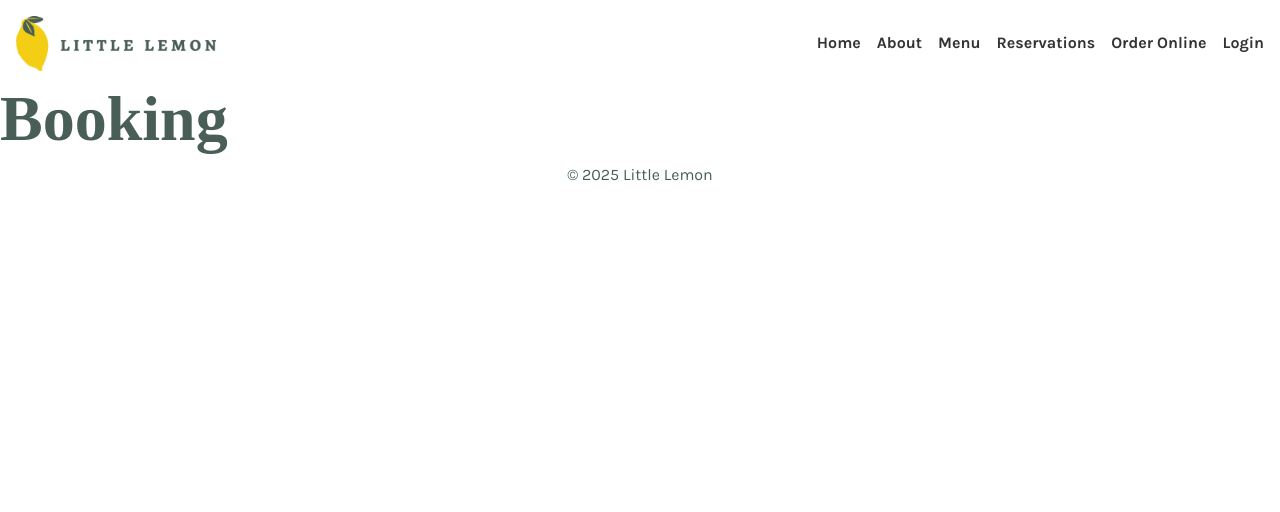
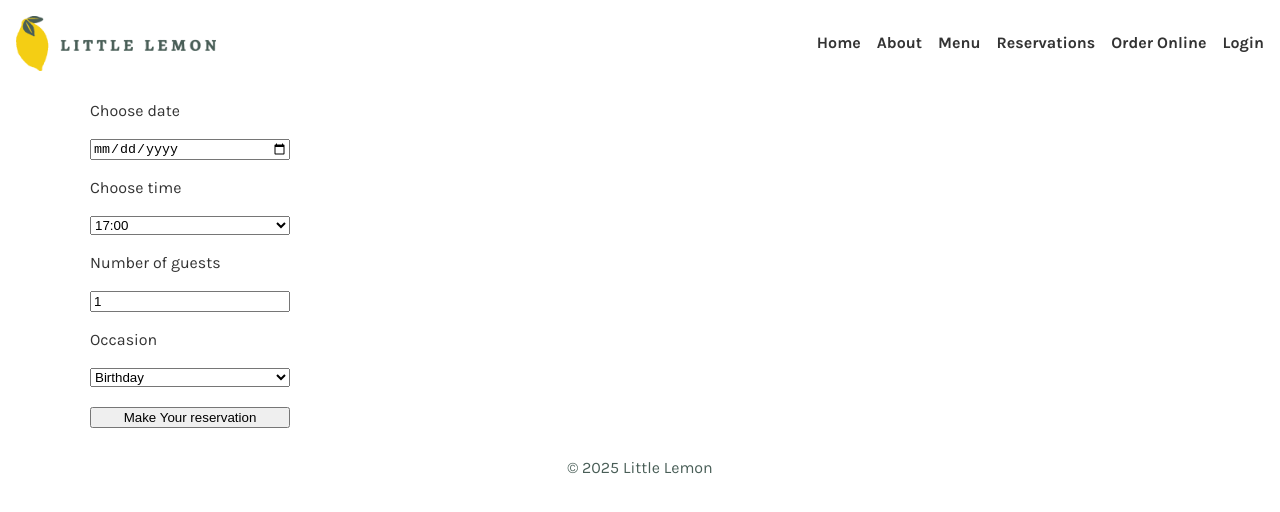
Before and after one commit to thismakesmehappy/little-lemon, a React (Vite) app: page /booking in a window 1280 px wide. Shown: the top 512 px of the page. Built offline with nearby package versions, Linux system fonts and the light colour scheme; a web font is replaced by a local one.

Commit message:
Build booking form

```diff
--- /dev/null
+++ b/src/feature/Booking/BookingForm.jsx
@@ -0,0 +1,55 @@
+const BookingForm = ({date, setDate, time, setTime, guests, setGuests, occasion, setOccasion, occasions, times}) => {
+    return (
+        <form style={{display: "grid", maxWidth: "200px", gap: "20px"}}>
+            <label htmlFor="res-date">Choose date</label>
+            <input
+                type="date"
+                id="res-date"
+                value={date}
+                onChange={(e) => setDate(e.target.value)}
+            />
+            <label htmlFor="res-time">Choose time</label>
+            <select id="res-time "
+                    value={time}
+                    onChange={(e) => setTime(e.target.value)}
+            >
+                {
+                    times.map((timeSlot, index) =>
+                        <option
+                            key={timeSlot.replace("\:", "")}
+                            value={index}
+                        >
+                            {timeSlot}
+                        </option>
+                    )
+                }
+            </select>
+            <label htmlFor="guests">Number of guests</label>
+            <input
+                type="number"
+                placeholder="1"
+                min="1"
+                max="10"
+                id="guests"
+                value={guests}
+                onChange={(e) => setGuests(e.target.value)}
+            />
+            <label htmlFor="occasion">Occasion</label>
+            <select id="occasion"
+                    value={occasion}
+                    onChange={(e) => setOccasion(e.target.value)}
+            >
+                {occasions.map((occasion, index) =>
+                    <option
+                        key={occasion.key}
+                        value={index}
+                    >
+                        {occasion.display}
+                    </option>)}
+            </select>
+            <input type="submit" value="Make Your reservation" />
+        </form>
+    );
+};
+
+export default BookingForm;
--- /dev/null
+++ b/src/feature/Booking/BookingPage.jsx
@@ -0,0 +1,33 @@
+import BookingForm from "./BookingForm.jsx";
+import Container from "../helpers/Container.jsx";
+import {useState} from "react";
+import {occasions, times} from "./data/consts.js";
+
+const BookingPage = () => {
+    const [availableTimes, setAvailableTimes, setBooking] = useState(times);
+    const [availableOccasions, setAvailableOccasions] = useState(occasions);
+    const [date, setDate] = useState(new Date());
+    const [time, setTime] = useState(0);
+    const [guests, setGuests] = useState(1);
+    const [occasion, setOccasion] = useState(0);
+    return (
+        <section>
+            <Container>
+                <BookingForm
+                    date={date}
+                    setDate={setDate}
+                    time={time}
+                    setTime={setTime}
+                    guests={guests}
+                    setGuests={setGuests}
+                    occasion={occasion}
+                    setOccasion={setOccasion}
+                    occasions={availableOccasions}
+                    times={availableTimes}
+                />
+            </Container>
+        </section>
+    )
+}
+
+export default BookingPage;
--- /dev/null
+++ b/src/feature/Booking/data/consts.js
@@ -0,0 +1,2 @@
+export const times = ["17:00", "18:00", "19:00", "20:00", "21:00", "22:00"]
+export const occasions = [{key: "birthday", display: "Birthday"}, {key: "anniversary", display: "Anniversary"}];
--- a/src/feature/Main/Main.jsx
+++ b/src/feature/Main/Main.jsx
@@ -1,12 +1,13 @@
 import {Route, Routes} from 'react-router-dom';
 import Homepage from "../Homepage/Homepage.jsx";
+import BookingPage from "../Booking/BookingPage.jsx";
 
 const Main = () => {
     return (
         <main>
             <Routes>
                 <Route path="/" element={<Homepage />} />
-                <Route path="/booking" element={<h1>Booking</h1>} />
+                <Route path="/booking" element={<BookingPage />} />
             </Routes>
 
         </main>
--- a/src/styles/grid.css
+++ b/src/styles/grid.css
@@ -4,7 +4,12 @@
     grid-gap: var(--spacer-lg); /* Space between columns */
 }
 
-.col, .col-1 {
+.col {
+    grid-column: span auto;
+    height: 100%;
+}
+
+.col-1 {
     grid-column: span 1;
     height: 100%;
 }
```
